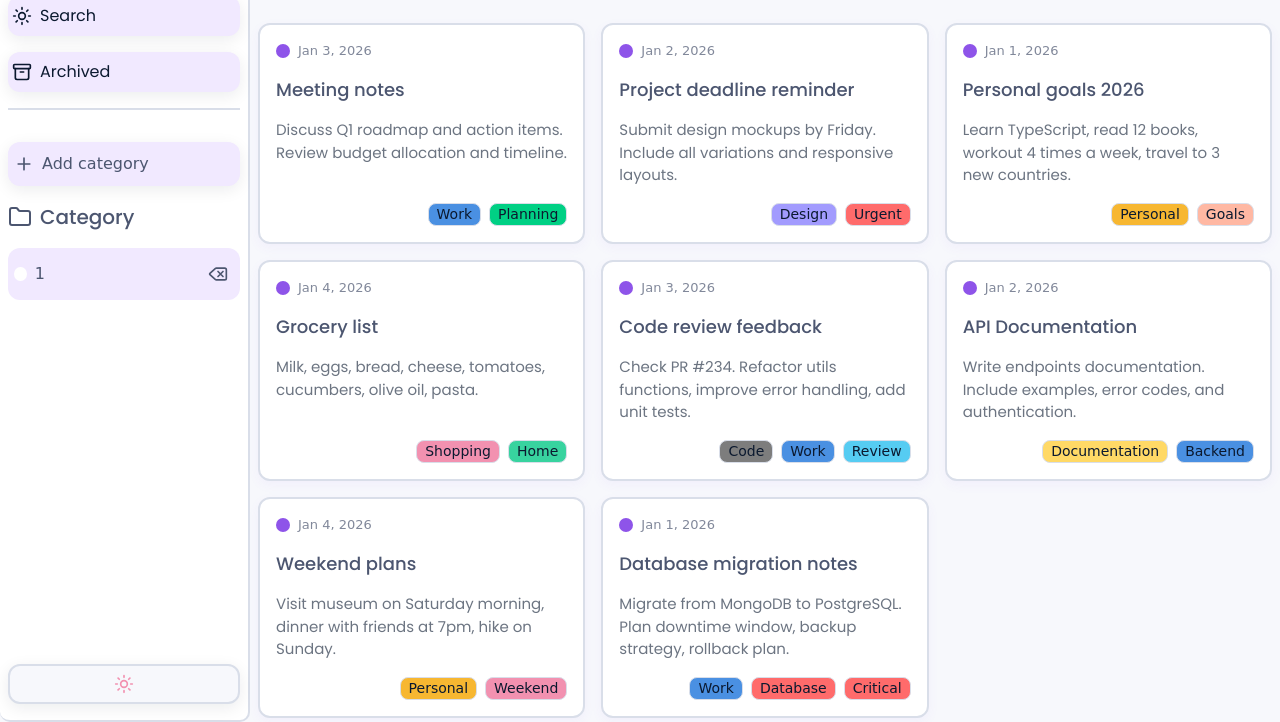
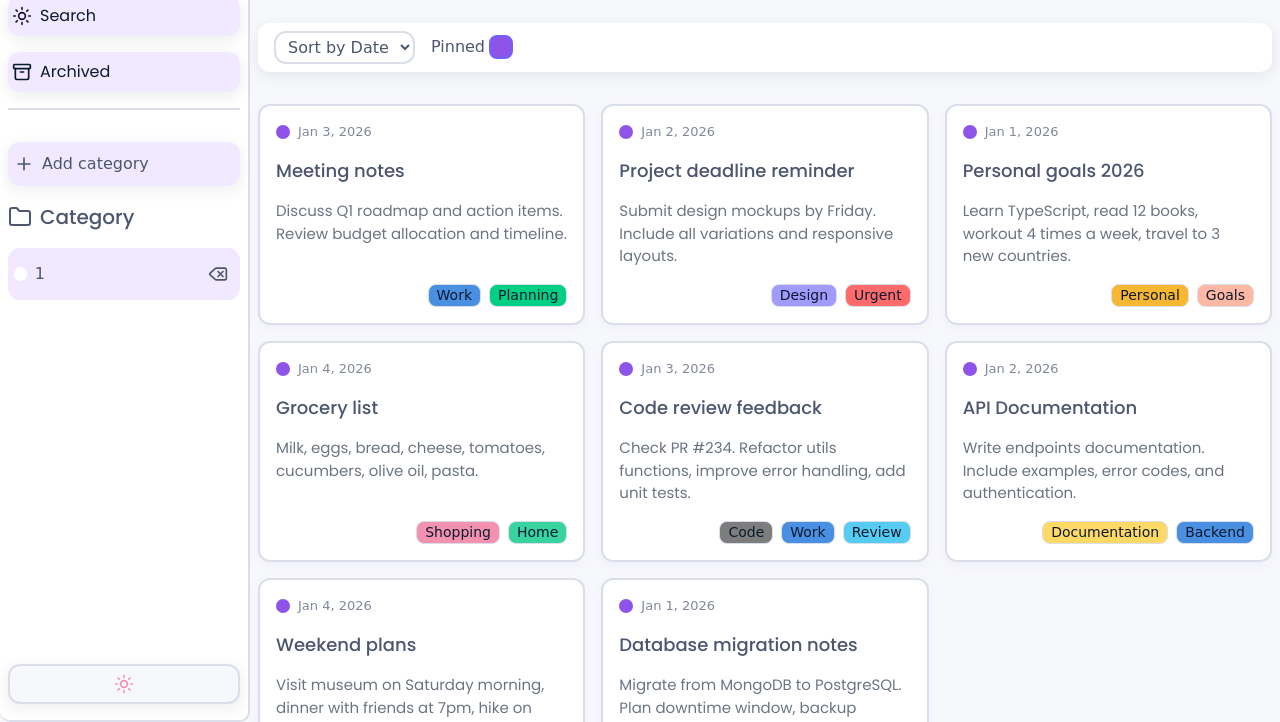
Before and after one commit to LuckyFoxCode/note-board, a website built with Vite: page index.html in a window 1280 px wide. Shown: the part 78-800 px from the top of the page. Built offline with nearby package versions, Linux system fonts and the light colour scheme; a web font is replaced by a local one.

Commit message:
feat: add renderSorting UI

```diff
--- a/src/styles/board.css
+++ b/src/styles/board.css
@@ -22,6 +22,74 @@
   display: grid;
   grid-template-columns: 1fr;
   gap: 0.5rem;
+}
+
+.nb-sort {
+  display: flex;
+  align-items: center;
+  column-gap: 1rem;
+  background-color: var(--card-bg);
+  border-radius: var(--radius);
+  box-shadow: var(--shadow);
+  padding: 0.5rem 1rem;
+}
+
+.nb-sort__select {
+  font-size: 1rem;
+  font-family: var(--font-secondary);
+  color: var(--text-secondary);
+  background-color: var(--card-bg);
+  border: 2px solid var(--border);
+  border-radius: var(--radius);
+  padding: 0.25rem 0.5rem;
+  outline: none;
+  transition: border-color 0.3s;
+}
+
+.nb-sort__select:focus {
+  border-color: var(--accent);
+}
+
+.nb-sort__select-option {
+  background-color: var(--bg);
+}
+
+.nb-sort__pinned {
+  position: relative;
+  font-size: 1rem;
+  font-family: var(--font-secondary);
+  display: flex;
+  align-items: center;
+  column-gap: 0.25rem;
+  color: var(--text-secondary);
+}
+
+.nb-sort__pinned-checkbox {
+  position: absolute;
+  top: 0%;
+  left: 0;
+  z-index: -999;
+  opacity: 0;
+}
+
+.nb-sort__pinned-customCheckbox {
+  width: 1.5rem;
+  height: 1.5rem;
+  border-radius: 0.5rem;
+  border: 2px solid var(--border);
+  background-color: var(--accent-soft);
+  transition:
+    background-color 0.3s,
+    border-color 0.3s;
+  cursor: pointer;
+}
+
+.nb-sort__pinned-customCheckbox {
+  border-color: var(--accent);
+}
+
+.nb-sort__pinned-customCheckbox {
+  background-color: var(--color-primary);
 }
 
 /* MEDIA */
--- a/src/ui/board.ts
+++ b/src/ui/board.ts
@@ -1,8 +1,11 @@
 import { createdCard } from './card';
 import { state } from '@/store';
+import { renderSorting } from './sort';
 
 export function renderBoard(): HTMLElement {
   const { notes, filters } = state.app;
+  const sort = renderSorting();
+
   const board = document.createElement('main');
   board.classList.add('nb-board');
   board.dataset.role = 'main';
@@ -16,7 +19,7 @@ export function renderBoard(): HTMLElement {
   titleBoard.textContent = 'Welcome to NoteBoard!';
 
   headerBoard.append(titleBoard);
-  board.prepend(headerBoard);
+  // board.prepend(headerBoard);
 
   const wrapperCard = document.createElement('div');
   wrapperCard.classList.add('nb-board__wrapper-cards');
@@ -25,7 +28,8 @@ export function renderBoard(): HTMLElement {
     ? notes.filter((note) => note.categoryId === filters.categoryId)
     : notes
   ).forEach((note) => wrapperCard.append(createdCard(note)));
-  board.append(wrapperCard);
+
+  board.append(headerBoard, sort, wrapperCard);
 
   return board;
 }
--- a/src/ui/index.ts
+++ b/src/ui/index.ts
@@ -11,3 +11,4 @@ export * from './rerenderCategories';
 export * from './rerenderNotes';
 export * from './searchOverlay';
 export * from './sidebar';
+export * from './sort';
--- /dev/null
+++ b/src/ui/sort.ts
@@ -0,0 +1,57 @@
+export function renderSorting(): HTMLElement {
+  const sortBy = [
+    {
+      checked: true,
+      value: 'default',
+      name: 'Sort by Date',
+      disabled: true,
+    },
+    {
+      checked: false,
+      value: 'new date',
+      name: 'New Date',
+      disabled: false,
+    },
+    {
+      checked: false,
+      value: 'old date',
+      name: 'Old Date',
+      disabled: false,
+    },
+  ];
+
+  const sort = document.createElement('section');
+  sort.classList.add('nb-sort');
+
+  const select = document.createElement('select');
+  select.classList.add('nb-sort__select');
+  select.name = 'sort-notes';
+
+  sortBy.forEach((variant) => {
+    const option = document.createElement('option');
+    option.classList.add('nb-sort__select-option');
+    option.value = variant.value;
+    option.textContent = variant.name;
+    option.defaultSelected = variant.checked;
+    option.disabled = variant.disabled;
+
+    select.append(option);
+  });
+
+  const pinned = document.createElement('label');
+  pinned.classList.add('nb-sort__pinned');
+  pinned.textContent = 'Pinned';
+
+  const pinnedCheckbox = document.createElement('input');
+  pinnedCheckbox.classList.add('nb-sort__pinned-checkbox');
+  pinnedCheckbox.type = 'checkbox';
+  pinnedCheckbox.name = 'pinned-notes';
+
+  const customCheckbox = document.createElement('div');
+  customCheckbox.classList.add('nb-sort__pinned-customCheckbox');
+
+  pinned.append(pinnedCheckbox, customCheckbox);
+  sort.append(select, pinned);
+
+  return sort;
+}
```
